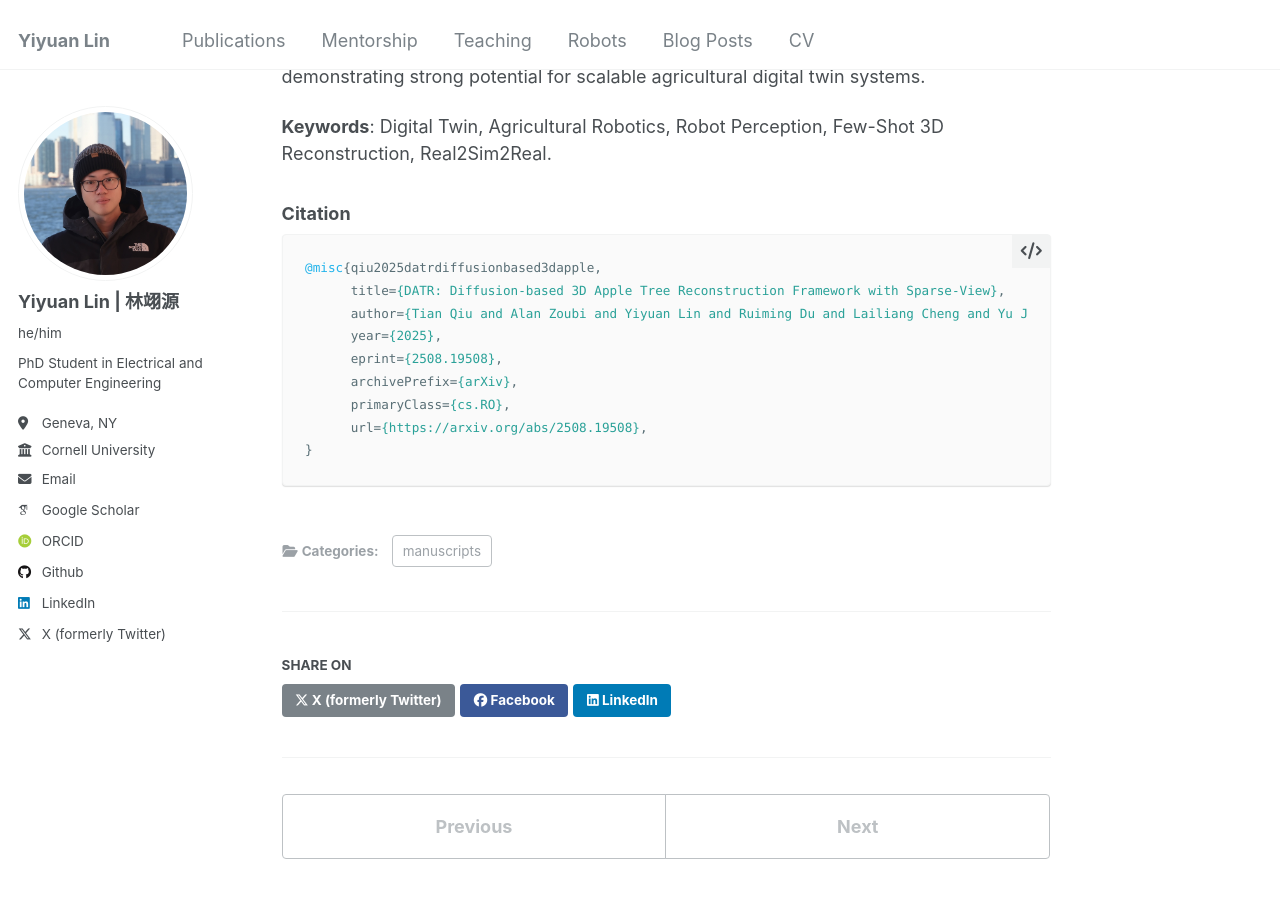
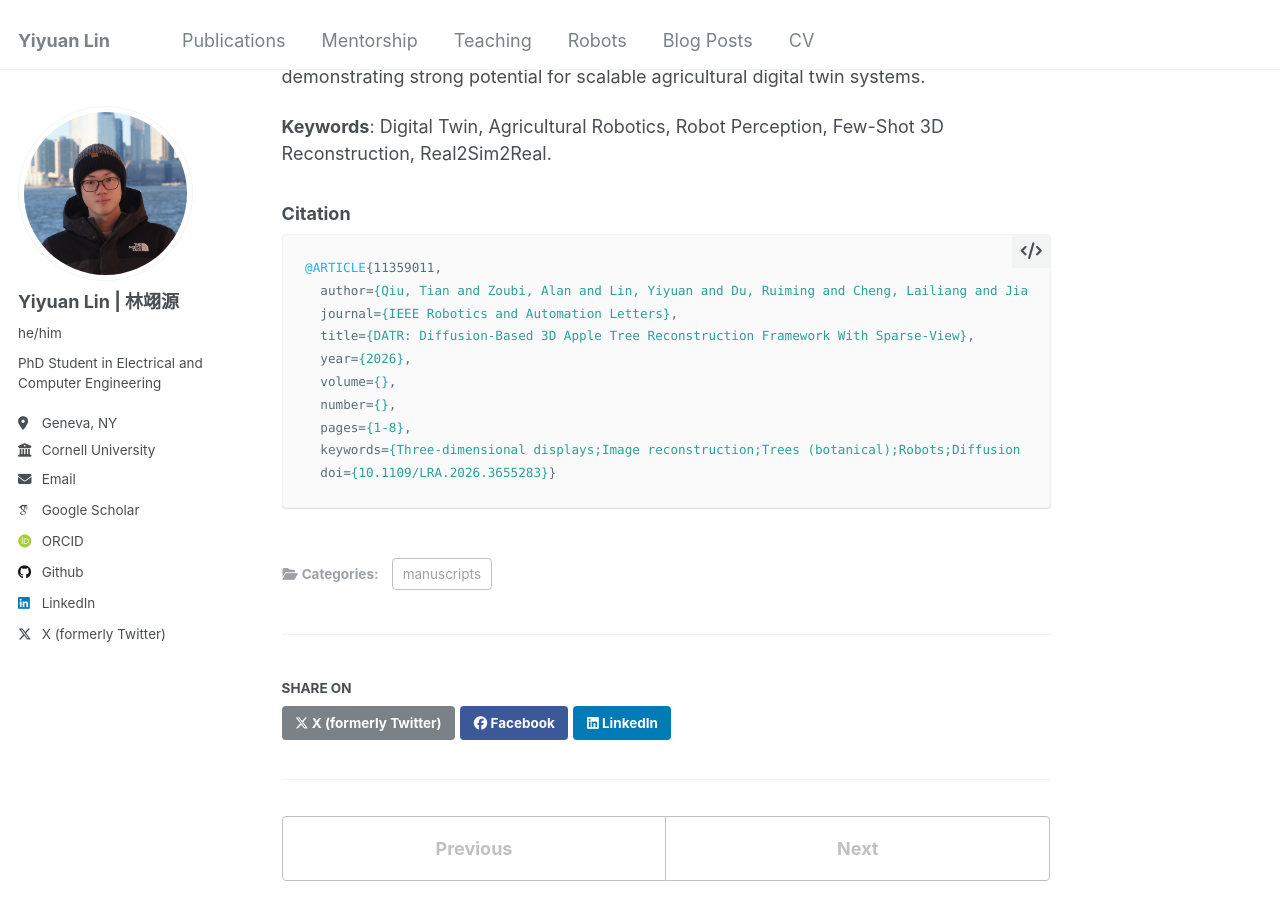
Before and after one commit to YiyuanLinXX/YiyuanLinXX.github.io, a Jekyll site: the page built from _publications/2025-datr-ral.md, in a window 1280 px wide and 900 px high, scrolled down 1195 px. Built offline with Jekyll 4.4.1, drawn with Linux system fonts in a browser that asks for light colours; some web fonts are replaced.

Commit message:
update bibtex

````diff
--- a/_publications/2025-datr-ral.md
+++ b/_publications/2025-datr-ral.md
@@ -41,13 +41,14 @@ Digital twin applications offered transformative potential by enabling real-time
 <!-- Citation -->
 ### Citation
 ```bibtex
-@misc{qiu2025datrdiffusionbased3dapple,
-      title={DATR: Diffusion-based 3D Apple Tree Reconstruction Framework with Sparse-View},
-      author={Tian Qiu and Alan Zoubi and Yiyuan Lin and Ruiming Du and Lailiang Cheng and Yu Jiang},
-      year={2025},
-      eprint={2508.19508},
-      archivePrefix={arXiv},
-      primaryClass={cs.RO},
-      url={https://arxiv.org/abs/2508.19508},
-}
+@ARTICLE{11359011,
+  author={Qiu, Tian and Zoubi, Alan and Lin, Yiyuan and Du, Ruiming and Cheng, Lailiang and Jiang, Yu},
+  journal={IEEE Robotics and Automation Letters},
+  title={DATR: Diffusion-Based 3D Apple Tree Reconstruction Framework With Sparse-View},
+  year={2026},
+  volume={},
+  number={},
+  pages={1-8},
+  keywords={Three-dimensional displays;Image reconstruction;Trees (botanical);Robots;Diffusion models;Accuracy;Geometry;Crops;Cameras;Solid modeling;Agricultural robotics;digital twin;few-shot 3D reconstruction;Real2Sim closed loop;robot perception},
+  doi={10.1109/LRA.2026.3655283}}
 ```
````
